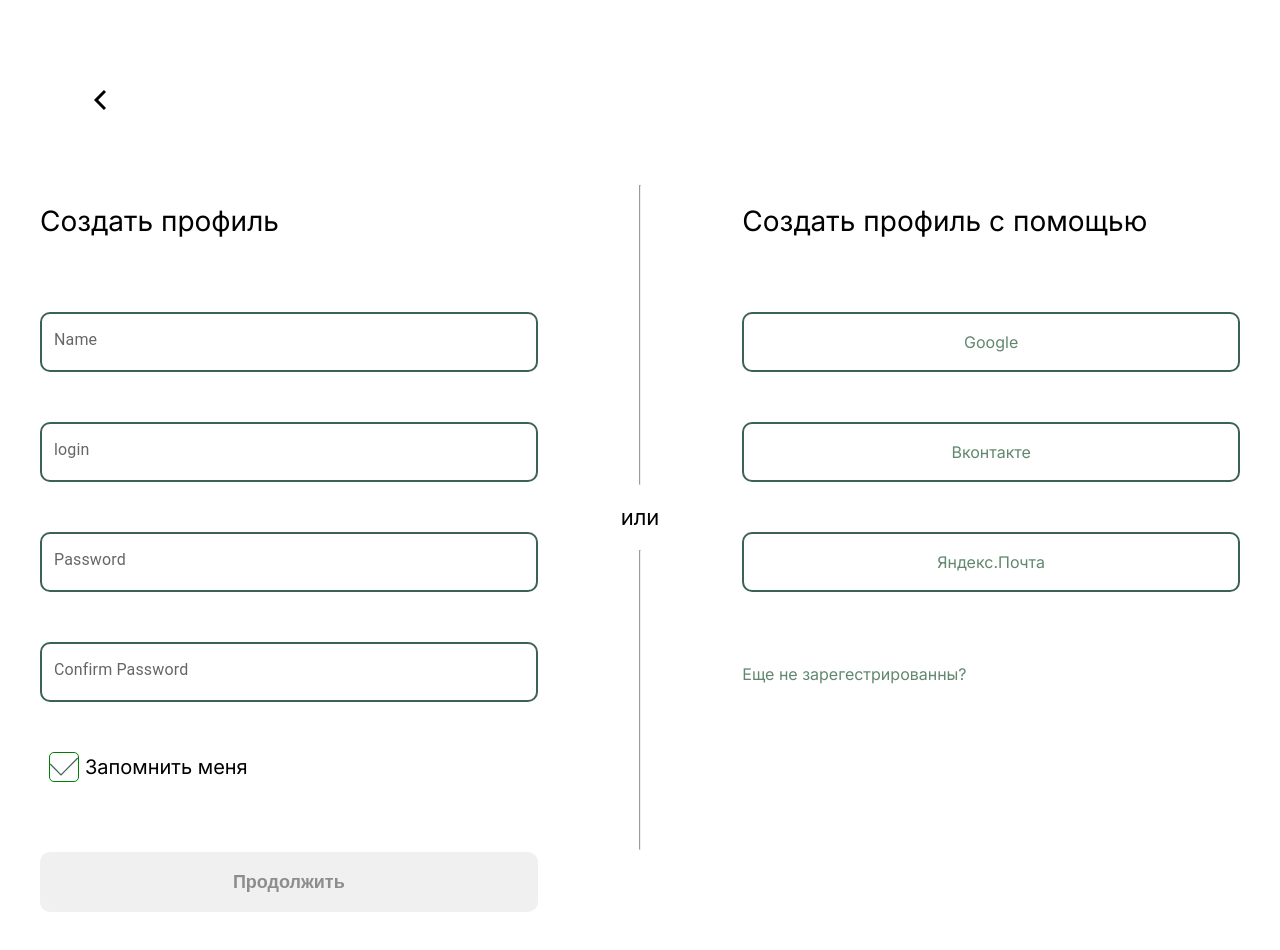
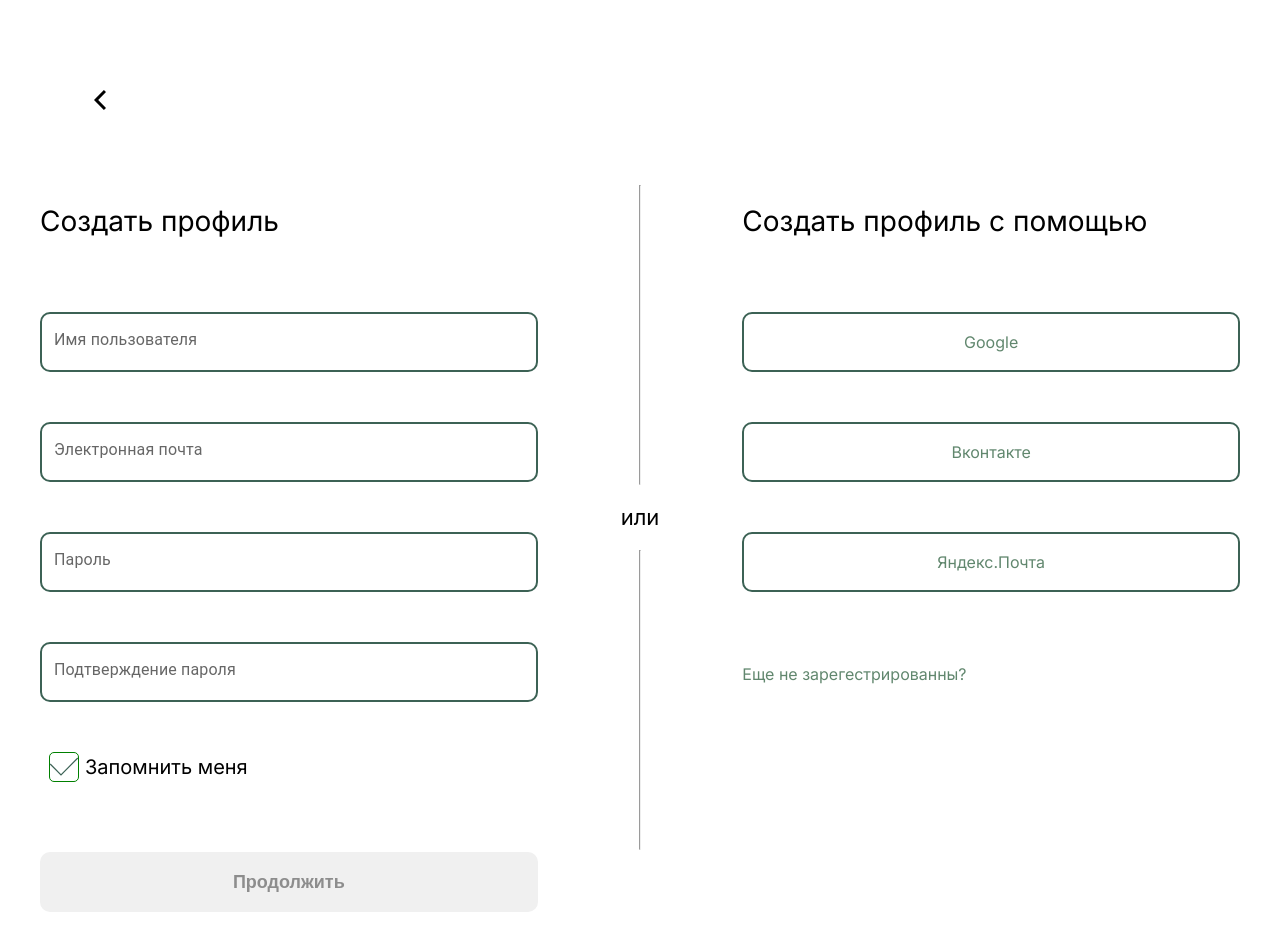
Before and after one commit to maxim-bekish/keepord, a React (Create React App) app: page /registration in a window 1280 px wide. Shown: the top 950 px of the page. Built offline with nearby package versions, Linux system fonts and the light colour scheme.

Commit message:
stable version

```diff
--- a/package.json
+++ b/package.json
@@ -8,12 +8,11 @@
     "@hookform/error-message": "^2.0.1",
     "@hookform/resolvers": "^3.1.1",
     "@mui/icons-material": "^5.11.16",
-    "@mui/material": "^5.13.6",
+    "@mui/material": "^5.14.1",
     "@testing-library/jest-dom": "^5.16.5",
     "@testing-library/react": "^13.4.0",
     "@testing-library/user-event": "^13.5.0",
     "framer-motion": "^10.12.18",
-    "handy-svg": "^1.0.8",
     "node-sass": "^7.0.3",
     "react": "^18.2.0",
     "react-dom": "^18.2.0",
--- a/src/all_pages/_Checkbox.jsx
+++ b/src/all_pages/_Checkbox.jsx
@@ -1,6 +1,9 @@
 import { useState } from "react";
 import st from "./_Checkbox.module.scss";
 import ok from "./../svg/ok.svg";
+
+
+
 
 function _Checkbox() {
   const [check, setCheck] = useState(true);
@@ -26,6 +29,7 @@ function _Checkbox() {
       </label>
     </div>
   );
+
 }
 
 export default _Checkbox;
--- a/src/all_pages/_InputHelp.jsx
+++ b/src/all_pages/_InputHelp.jsx
@@ -9,11 +9,12 @@ export default function InputHelper({
   minValue,
   errorMessage,
 }) {
-  // const { field } = useController(props);
+
 
   return (
     <div>
       <TextField
+
         {...register(fieldName, {
           minLength: {
             value: minValue,
@@ -27,6 +28,7 @@ export default function InputHelper({
         error={Boolean(errors[fieldName]?.message)}
       />
       {errors[fieldName] && <p className={st.p}>{errors[fieldName].message}</p>}
+
     </div>
   );
 }
--- a/src/all_pages/login_pages/login_Pages/login_pages.jsx
+++ b/src/all_pages/login_pages/login_Pages/login_pages.jsx
@@ -2,6 +2,7 @@ import LoginMethod from "../login_Methods/_loginMethods";
 import LoginForm from "../login_Form/_loginForm";
 import LoginMedium from "../login_Medium/_loginMedium";
 import st from "./login_pages.module.scss";
+
 const database = {
   login: {
     key: "keyLogin",
@@ -19,9 +20,10 @@ const database = {
 function Login_pages() {
   return (
     <div className={st.login_pages}>
-      <LoginForm database={database} title={"Войти в"} />
-      <LoginMedium />
-      <LoginMethod props={{ title: "Войти" }} />
+      {console.log("heeeeeeeeeeeeeeeee")}
+         <LoginForm database={database} title={"Войти в"} />
+   <LoginMedium />
+      <LoginMethod title={"Войти"} />
     </div>
   );
 }
--- a/src/all_pages/registration_page/registration_form/_Registration_Form.jsx
+++ b/src/all_pages/registration_page/registration_form/_Registration_Form.jsx
@@ -50,25 +50,25 @@ export default function Registration_form(props) {
           register={register}
           errors={errors}
           fieldName="firstName"
-          label="Name"
+          label="Имя пользователя"
         />
         <InputHelper
           register={register}
           errors={errors}
           fieldName="login"
-          label="login"
+          label="Электронная почта"
         />
         <InputHelper
           register={register}
           errors={errors}
           fieldName="password"
-          label="Password"
+          label="Пароль "
         />
         <InputHelper
           register={register}
           errors={errors}
           fieldName="confirmPassword"
-          label="Confirm Password"
+          label="Подтверждение пароля "
         />
         {/* <div>
           <TextField
```
Also changed, not shown: 2 other files (tests, documents, lock files or other folders).
